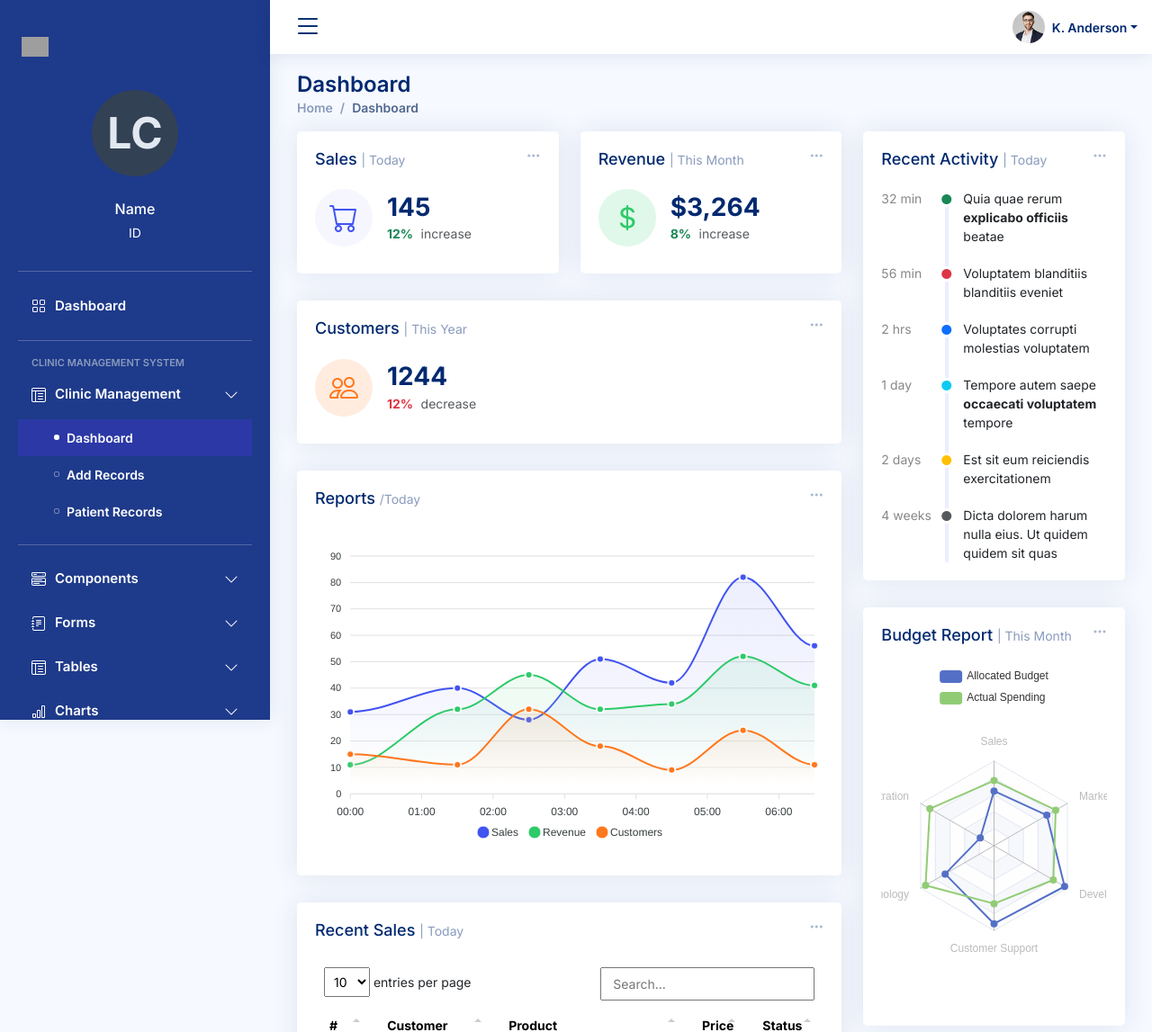
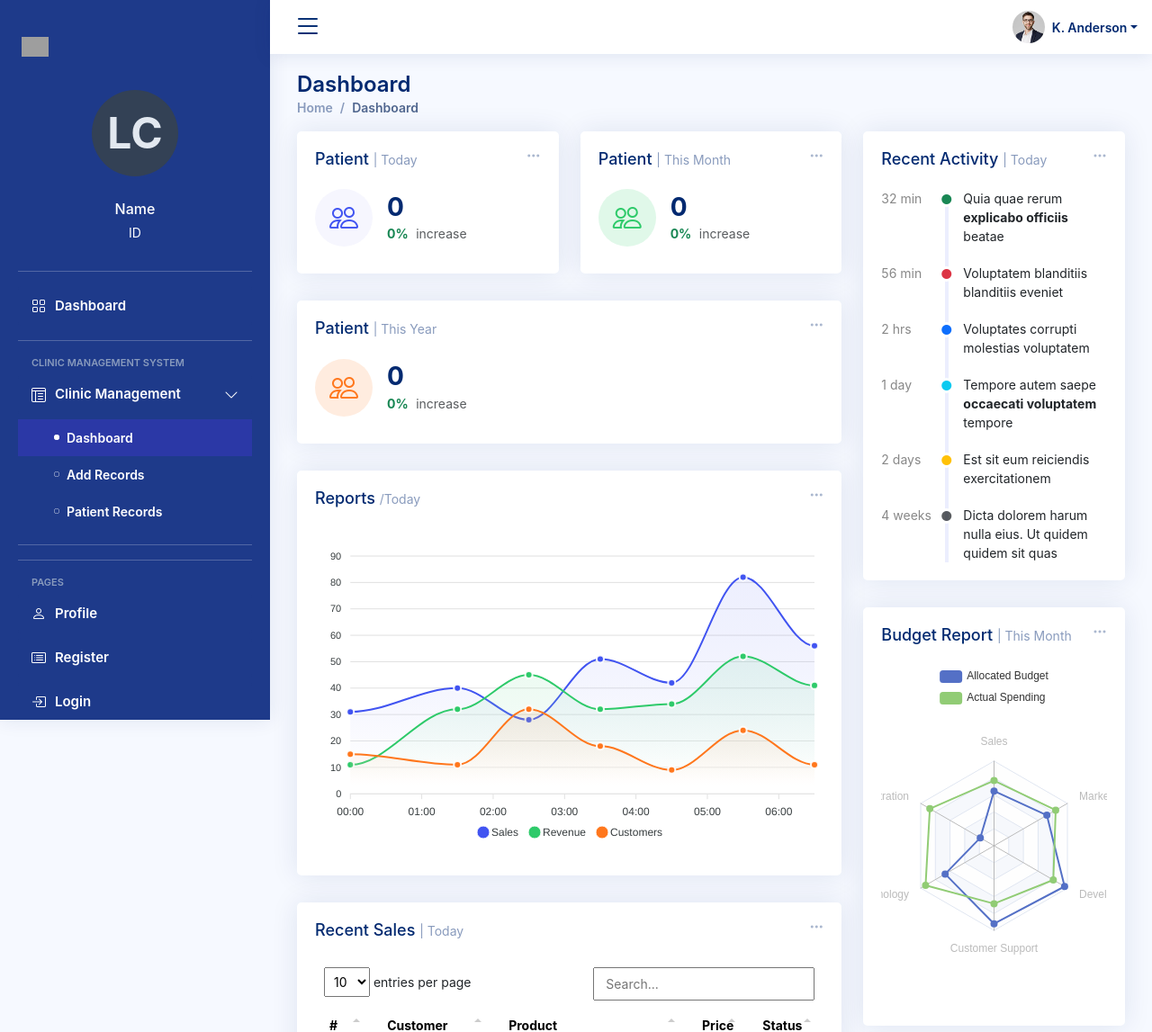
Before and after one commit to devpattt/BCP-ClinicManagement, a PHP site: page /clinic-dashboard.php in a window 1280 px wide. Shown: the top 1147 px of the page at 90% size. Run offline with PHP 8.4, Linux system fonts and the light colour scheme; some libraries are stand-ins or nearby versions; grey boxes are pictures that could not be loaded.

Commit message:
ds for clinic

```diff
--- a/clinic-dashboard.php
+++ b/clinic-dashboard.php
@@ -5,25 +5,16 @@ session_start()
 
 <!DOCTYPE html>
 <html lang="en">
-
 <head>
   <meta charset="utf-8">
   <meta content="width=device-width, initial-scale=1.0" name="viewport">
-
-  <title>BCP-Clinic Management</title>
+  <title>Clinic Management System</title>
   <meta content="" name="description">
   <meta content="" name="keywords">
-
-  <!-- Favicons -->
-  <link href="assets/img/favicon.png" rel="icon">
+  <link href="assets/img/bcp logo.png" rel="icon">
   <link href="assets/img/apple-touch-icon.png" rel="apple-touch-icon">
-
-  <!-- Google Fonts -->
-  <link rel="preconnect" href="https://fonts.googleapis.com">
-  <link rel="preconnect" href="https://fonts.gstatic.com" crossorigin>
-  <link href="https://fonts.googleapis.com/css2?family=Inter:ital,opsz,wght@0,14..32,100..900;1,14..32,100..900&display=swap" rel="stylesheet">
-
-  <!-- Vendor CSS Files -->
+  <link href="https://fonts.gstatic.com" rel="preconnect">
+  <link href="https://fonts.googleapis.com/css?family=Open+Sans:300,300i,400,400i,600,600i,700,700i|Nunito:300,300i,400,400i,600,600i,700,700i|Poppins:300,300i,400,400i,500,500i,600,600i,700,700i" rel="stylesheet">
   <link href="assets/vendor/bootstrap/css/bootstrap.min.css" rel="stylesheet">
   <link href="assets/vendor/bootstrap-icons/bootstrap-icons.css" rel="stylesheet">
   <link href="assets/vendor/boxicons/css/boxicons.min.css" rel="stylesheet">
@@ -31,12 +22,9 @@ session_start()
   <link href="assets/vendor/quill/quill.bubble.css" rel="stylesheet">
   <link href="assets/vendor/remixicon/remixicon.css" rel="stylesheet">
   <link href="assets/vendor/simple-datatables/style.css" rel="stylesheet">
-
-  <!-- Template Main CSS File -->
   <link href="assets/css/style.css" rel="stylesheet">
-
+  <script type="javascript" src="assets/js/darkmode.js" defer></script>
 </head>
-
 <body>
 
   <!-- ======= Header ======= -->
@@ -173,175 +161,7 @@ session_start()
 
       <hr class="sidebar-divider">
 
-      <li class="nav-item">
-        <a class="nav-link collapsed" data-bs-target="#components-nav" data-bs-toggle="collapse" href="#">
-          <i class="bi bi-menu-button-wide"></i><span>Components</span><i class="bi bi-chevron-down ms-auto"></i>
-        </a>
-        <ul id="components-nav" class="nav-content collapse " data-bs-parent="#sidebar-nav">
-          <li>
-            <a href="components-alerts.html">
-              <i class="bi bi-circle"></i><span>Alerts</span>
-            </a>
-          </li>
-          <li>
-            <a href="components-accordion.html">
-              <i class="bi bi-circle"></i><span>Accordion</span>
-            </a>
-          </li>
-          <li>
-            <a href="components-badges.html">
-              <i class="bi bi-circle"></i><span>Badges</span>
-            </a>
-          </li>
-          <li>
-            <a href="components-breadcrumbs.html">
-              <i class="bi bi-circle"></i><span>Breadcrumbs</span>
-            </a>
-          </li>
-          <li>
-            <a href="components-buttons.html">
-              <i class="bi bi-circle"></i><span>Buttons</span>
-            </a>
-          </li>
-          <li>
-            <a href="components-cards.html">
-              <i class="bi bi-circle"></i><span>Cards</span>
-            </a>
-          </li>
-          <li>
-            <a href="components-carousel.html">
-              <i class="bi bi-circle"></i><span>Carousel</span>
-            </a>
-          </li>
-          <li>
-            <a href="components-list-group.html">
-              <i class="bi bi-circle"></i><span>List group</span>
-            </a>
-          </li>
-          <li>
-            <a href="components-modal.html">
-              <i class="bi bi-circle"></i><span>Modal</span>
-            </a>
-          </li>
-          <li>
-            <a href="components-tabs.html">
-              <i class="bi bi-circle"></i><span>Tabs</span>
-            </a>
-          </li>
-          <li>
-            <a href="components-pagination.html">
-              <i class="bi bi-circle"></i><span>Pagination</span>
-            </a>
-          </li>
-          <li>
-            <a href="components-progress.html">
-              <i class="bi bi-circle"></i><span>Progress</span>
-            </a>
-          </li>
-          <li>
-            <a href="components-spinners.html">
-              <i class="bi bi-circle"></i><span>Spinners</span>
-            </a>
-          </li>
-          <li>
-            <a href="components-tooltips.html">
-              <i class="bi bi-circle"></i><span>Tooltips</span>
-            </a>
-          </li>
-        </ul>
-      </li><!-- End Components Nav -->
 
-      <li class="nav-item">
-        <a class="nav-link collapsed" data-bs-target="#forms-nav" data-bs-toggle="collapse" href="#">
-          <i class="bi bi-journal-text"></i><span>Forms</span><i class="bi bi-chevron-down ms-auto"></i>
-        </a>
-        <ul id="forms-nav" class="nav-content collapse " data-bs-parent="#sidebar-nav">
-          <li>
-            <a href="forms-elements.html">
-              <i class="bi bi-circle"></i><span>Form Elements</span>
-            </a>
-          </li>
-          <li>
-            <a href="forms-layouts.html">
-              <i class="bi bi-circle"></i><span>Form Layouts</span>
-            </a>
-          </li>
-          <li>
-            <a href="forms-editors.html">
-              <i class="bi bi-circle"></i><span>Form Editors</span>
-            </a>
-          </li>
-          <li>
-            <a href="forms-validation.html">
-              <i class="bi bi-circle"></i><span>Form Validation</span>
-            </a>
-          </li>
-        </ul>
-      </li><!-- End Forms Nav -->
-
-      <li class="nav-item">
-        <a class="nav-link collapsed" data-bs-target="#tables-nav" data-bs-toggle="collapse" href="#">
-          <i class="bi bi-layout-text-window-reverse"></i><span>Tables</span><i class="bi bi-chevron-down ms-auto"></i>
-        </a>
-        <ul id="tables-nav" class="nav-content collapse " data-bs-parent="#sidebar-nav">
-          <li>
-            <a href="tables-general.html">
-              <i class="bi bi-circle"></i><span>General Tables</span>
-            </a>
-          </li>
-          <li>
-            <a href="tables-data.html">
-              <i class="bi bi-circle"></i><span>Data Tables</span>
-            </a>
-          </li>
-        </ul>
-      </li><!-- End Tables Nav -->
-
-      <li class="nav-item">
-        <a class="nav-link collapsed" data-bs-target="#charts-nav" data-bs-toggle="collapse" href="#">
-          <i class="bi bi-bar-chart"></i><span>Charts</span><i class="bi bi-chevron-down ms-auto"></i>
-        </a>
-        <ul id="charts-nav" class="nav-content collapse " data-bs-parent="#sidebar-nav">
-          <li>
-            <a href="charts-chartjs.html">
-              <i class="bi bi-circle"></i><span>Chart.js</span>
-            </a>
-          </li>
-          <li>
-            <a href="charts-apexcharts.html">
-              <i class="bi bi-circle"></i><span>ApexCharts</span>
-            </a>
-          </li>
-          <li>
-            <a href="charts-echarts.html">
-              <i class="bi bi-circle"></i><span>ECharts</span>
-            </a>
-          </li>
-        </ul>
-      </li><!-- End Charts Nav -->
-
-      <li class="nav-item">
-        <a class="nav-link collapsed" data-bs-target="#icons-nav" data-bs-toggle="collapse" href="#">
-          <i class="bi bi-gem"></i><span>Icons</span><i class="bi bi-chevron-down ms-auto"></i>
-        </a>
-        <ul id="icons-nav" class="nav-content collapse " data-bs-parent="#sidebar-nav">
-          <li>
-            <a href="icons-bootstrap.html">
-              <i class="bi bi-circle"></i><span>Bootstrap Icons</span>
-            </a>
-          </li>
-          <li>
-            <a href="icons-remix.html">
-              <i class="bi bi-circle"></i><span>Remix Icons</span>
-            </a>
-          </li>
-          <li>
-            <a href="icons-boxicons.html">
-              <i class="bi bi-circle"></i><span>Boxicons</span>
-            </a>
-          </li>
-        </ul>
-      </li><!-- End Icons Nav -->
 
       <hr class="sidebar-divider">
 
@@ -354,40 +174,21 @@ session_start()
         </a>
       </li><!-- End Profile Page Nav -->
 
-      <li class="nav-item">
-        <a class="nav-link collapsed" href="pages-faq.html">
-          <i class="bi bi-question-circle"></i>
-          <span>F.A.Q</span>
-        </a>
-      </li><!-- End F.A.Q Page Nav -->
-
-      <li class="nav-item">
-        <a class="nav-link collapsed" href="pages-contact.html">
-          <i class="bi bi-envelope"></i>
-          <span>Contact</span>
-        </a>
-      </li><!-- End Contact Page Nav -->
 
       <li class="nav-item">
         <a class="nav-link collapsed" href="pages-register.html">
           <i class="bi bi-card-list"></i>
           <span>Register</span>
         </a>
-      </li><!-- End Register Page Nav -->
+      </li>
 
       <li class="nav-item">
         <a class="nav-link collapsed" href="pages-login.php">
           <i class="bi bi-box-arrow-in-right"></i>
           <span>Login</span>
         </a>
-      </li><!-- End Login Page Nav -->
+      </li>
 
-      <li class="nav-item">
-        <a class="nav-link collapsed" href="pages-error-404.html">
-          <i class="bi bi-dash-circle"></i>
-          <span>Error 404</span>
-        </a>
-      </li><!-- End Error 404 Page Nav -->
 
       <li class="nav-item">
         <a class="nav-link collapsed" href="pages-blank.html">
@@ -415,116 +216,98 @@ session_start()
     <section class="section dashboard">
       <div class="row">
 
-        <!-- Left side columns -->
     <div class="col-lg-8">
     <div class="row">
 
-            <!-- Sales Card -->
         <div class="col-xxl-4 col-md-6">
             <div class="card info-card sales-card">
-
                 <div class="filter">
                     <a class="icon" href="#" data-bs-toggle="dropdown"><i class="bi bi-three-dots"></i></a>
                     <ul class="dropdown-menu dropdown-menu-end dropdown-menu-arrow">
                         <li class="dropdown-header text-start">
                             <h6>Filter</h6>
                         </li>
-
-                    <li><a class="dropdown-item" href="#">Today</a></li>
-                    <li><a class="dropdown-item" href="#">This Month</a></li>
-                    <li><a class="dropdown-item" href="#">This Year</a></li>
+                        <li><a class="dropdown-item" href="#" data-filter="today">Today</a></li>
+                        <li><a class="dropdown-item" href="#" data-filter="month">This Month</a></li>
+                        <li><a class="dropdown-item" href="#" data-filter="year">This Year</a></li>
                     </ul>
                 </div>
 
                 <div class="card-body">
-                  <h5 class="card-title">Sales <span>| Today</span></h5>
-
+                    <h5 class="card-title">Patient <span>| Today</span></h5>
                     <div class="d-flex align-items-center">
                         <div class="card-icon rounded-circle d-flex align-items-center justify-content-center">
-                      <i class="bi bi-cart"></i>
+                            <i class="bi bi-people"></i>
                         </div>
                         <div class="ps-3">
-                      <h6>145</h6>
-                      <span class="text-success small pt-1 fw-bold">12%</span> <span class="text-muted small pt-2 ps-1">increase</span>
-
+                            <h6 id="today-count">0</h6>
+                            <span id="today-increase" class="text-success small pt-1 fw-bold">0%</span> <span class="text-muted small pt-2 ps-1">increase</span>
                         </div>
                     </div>
                 </div>
-
             </div>
         </div><!-- End Sales Card -->
 
             <!-- Revenue Card -->
             <div class="col-xxl-4 col-md-6">
             <div class="card info-card revenue-card">
-
                 <div class="filter">
                     <a class="icon" href="#" data-bs-toggle="dropdown"><i class="bi bi-three-dots"></i></a>
                     <ul class="dropdown-menu dropdown-menu-end dropdown-menu-arrow">
                         <li class="dropdown-header text-start">
                             <h6>Filter</h6>
                         </li>
-
-                    <li><a class="dropdown-item" href="#">Today</a></li>
-                    <li><a class="dropdown-item" href="#">This Month</a></li>
-                    <li><a class="dropdown-item" href="#">This Year</a></li>
+                        <li><a class="dropdown-item" href="#" data-filter="today">Today</a></li>
+                        <li><a class="dropdown-item" href="#" data-filter="month">This Month</a></li>
+                        <li><a class="dropdown-item" href="#" data-filter="year">This Year</a></li>
                     </ul>
                 </div>
 
                 <div class="card-body">
-                  <h5 class="card-title">Revenue <span>| This Month</span></h5>
-
+                    <h5 class="card-title">Patient <span>| This Month</span></h5>
                     <div class="d-flex align-items-center">
                         <div class="card-icon rounded-circle d-flex align-items-center justify-content-center">
-                      <i class="bi bi-currency-dollar"></i>
+                            <i class="bi bi-people"></i>
                         </div>
                         <div class="ps-3">
-                      <h6>$3,264</h6>
-                      <span class="text-success small pt-1 fw-bold">8%</span> <span class="text-muted small pt-2 ps-1">increase</span>
-
+                            <h6 id="month-count">0</h6>
+                            <span id="month-increase" class="text-success small pt-1 fw-bold">0%</span> <span class="text-muted small pt-2 ps-1">increase</span>
                         </div>
                     </div>
                 </div>
-
             </div>
-            </div><!-- End Revenue Card -->
+        </div><!-- End Revenue Card --><!-- End Revenue Card -->
 
             <!-- Customers Card -->
             <div class="col-xxl-4 col-xl-12">
-
             <div class="card info-card customers-card">
-
                 <div class="filter">
                     <a class="icon" href="#" data-bs-toggle="dropdown"><i class="bi bi-three-dots"></i></a>
                     <ul class="dropdown-menu dropdown-menu-end dropdown-menu-arrow">
                         <li class="dropdown-header text-start">
                             <h6>Filter</h6>
                         </li>
-
-                    <li><a class="dropdown-item" href="#">Today</a></li>
-                    <li><a class="dropdown-item" href="#">This Month</a></li>
-                    <li><a class="dropdown-item" href="#">This Year</a></li>
+                        <li><a class="dropdown-item" href="#" data-filter="today">Today</a></li>
+                        <li><a class="dropdown-item" href="#" data-filter="month">This Month</a></li>
+                        <li><a class="dropdown-item" href="#" data-filter="year">This Year</a></li>
                     </ul>
                 </div>
 
                 <div class="card-body">
-                  <h5 class="card-title">Customers <span>| This Year</span></h5>
-
+                    <h5 class="card-title">Patient <span>| This Year</span></h5>
                     <div class="d-flex align-items-center">
                         <div class="card-icon rounded-circle d-flex align-items-center justify-content-center">
                             <i class="bi bi-people"></i>
                         </div>
                         <div class="ps-3">
-                      <h6>1244</h6>
-                      <span class="text-danger small pt-1 fw-bold">12%</span> <span class="text-muted small pt-2 ps-1">decrease</span>
-
+                            <h6 id="year-count">0</h6>
+                            <span id="year-increase" class="text-success small pt-1 fw-bold">0%</span> <span class="text-muted small pt-2 ps-1">increase</span>
                         </div>
                     </div>
-
                 </div>
             </div>
-
         </div><!-- End Customers Card -->
+<!-- End Customers Card -->
 
             <!-- Reports -->
             <div class="col-12">
@@ -1073,6 +856,70 @@ session_start()
   <!-- Template Main JS File -->
   <script src="assets/js/main.js"></script>
 
+  <script>
+ document.addEventListener('DOMContentLoaded', function() {
+    function fetchData(filter) {
+        fetch(`hdfetch.php?filter=${filter}`)
+            .then(response => response.json())
+            .then(data => {
+                const count = data.count;
+                const percentage = data.percentage;
+                const increaseClass = data.increase;
+
+                // Update HTML based on the filter
+                const elementId = filter === 'today' ? 'today' :
+                                  filter === 'month' ? 'month' : 'year';
+
+                document.getElementById(`${elementId}-count`).textContent = count;
+                const increaseElement = document.getElementById(`${elementId}-increase`);
+                increaseElement.textContent = `${percentage}%`;
+                increaseElement.className = `${increaseClass} small pt-1 fw-bold`;
+            })
+            .catch(error => console.error('Error fetching data:', error));
+    }
+
+    // Fetch today's data on page load
+    fetchData('today');
+    fetchData('month');
+    fetchData('year');
+
+    // Add event listener to filter dropdown items
+    document.querySelectorAll('.dropdown-menu .dropdown-menu-end .dropdown-menu-arrow').forEach(item => {
+        item.addEventListener('click', function(event) {
+            event.preventDefault();
+            const filter = this.getAttribute('data-filter');
+            fetchData(filter);
+        });
+    });
+});
+
+document.addEventListener('DOMContentLoaded', function() {
+    function updateProfileName() {
+        fetch('fetch_uname.php') // URL to your PHP script
+            .then(response => {
+                if (!response.ok) {
+                    throw new Error('Network response was not ok');
+                }
+                return response.json();
+            })
+            .then(data => {
+                const nameSpan = document.getElementById('fname');
+                if (data.fname) {
+                    nameSpan.textContent = data.fname; // Update the span with the fetched name
+                } else if (data.error) {
+                    console.error('Error from PHP script:', data.error);
+                } else {
+                    console.error('Unexpected response format');
+                }
+            })
+            .catch(error => console.error('Error fetching name:', error));
+    }
+
+    updateProfileName(); // Call the function to update the profile name on page load
+});
+
+  </script>
+
 </body>
 
 </html>
```
Lines whose indentation alone changed are shown as unchanged.
